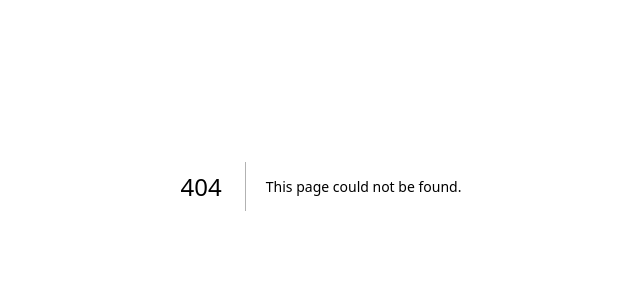
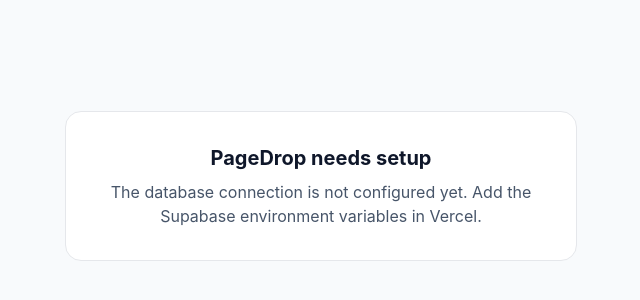
Before and after one commit to BiswayanChakravorty/-PageDrop-, a Next.js app: page /p/1 in a window 1280 px wide. Before the commit this address had no page. Shown: the part 214-514 px from the top of the page, without its empty margins (319-959 px from the left). Built offline with nearby package versions, Linux system fonts and the light colour scheme; no server answers.

Commit message:
feat: render published files from isolated PageDrop pages

```diff
--- /dev/null
+++ b/app/p/[slug]/page.tsx
@@ -0,0 +1,49 @@
+import { createClient } from "@supabase/supabase-js";
+import { notFound } from "next/navigation";
+
+export const dynamic = "force-dynamic";
+
+type Props = { params: Promise<{ slug: string }> };
+
+function getSupabase() {
+  const url = process.env.SUPABASE_URL || process.env.NEXT_PUBLIC_SUPABASE_URL;
+  const key = process.env.SUPABASE_SERVICE_ROLE_KEY;
+  if (!url || !key) return null;
+  return createClient(url, key, { auth: { persistSession: false, autoRefreshToken: false } });
+}
+
+export default async function PublishedFilePage({ params }: Props) {
+  const { slug } = await params;
+  if (!/^[a-z0-9]+(?:-[a-z0-9]+)*$/.test(slug) || slug.length > 60) notFound();
+  const supabase = getSupabase();
+  if (!supabase) {
+    return <main className="grid min-h-screen place-items-center bg-slate-50 p-6"><div className="max-w-lg rounded-2xl border bg-white p-8 text-center"><h1 className="text-xl font-bold">PageDrop needs setup</h1><p className="mt-2 text-slate-600">The database connection is not configured yet. Add the Supabase environment variables in Vercel.</p></div></main>;
+  }
+
+  const { data: project, error } = await supabase.from("projects")
+    .select("slug,file_name,file_url,published_url,content_type,status")
+    .eq("slug", slug).maybeSingle();
+  if (error || !project) notFound();
+
+  if (project.status !== "published" || !project.file_url) {
+    return <main className="grid min-h-screen place-items-center bg-slate-50 p-6"><div className="max-w-lg rounded-2xl border bg-white p-8 text-center"><p className="text-sm font-semibold text-indigo-600">PAGEDROP</p><h1 className="mt-2 text-xl font-bold">This file is still being published</h1><p className="mt-2 text-slate-600">Refresh this page in a few seconds.</p></div></main>;
+  }
+
+  const contentType = String(project.content_type || "");
+  if (contentType === "text/html" || /\.html?$/i.test(project.file_name)) {
+    const response = await fetch(project.file_url, { cache: "no-store" });
+    if (!response.ok) {
+      return <main className="p-8 text-center"><h1 className="text-xl font-bold">Could not load this page</h1><p className="mt-2 text-slate-600">The stored file could not be retrieved.</p></main>;
+    }
+    let html = await response.text();
+    const baseTag = `<base href="${project.file_url.replace(/&/g, "&amp;").replace(/"/g, "&quot;")}">`;
+    html = /<head[^>]*>/i.test(html) ? html.replace(/<head[^>]*>/i, (head) => head + baseTag) : `<!doctype html><html><head>${baseTag}</head><body>${html}</body></html>`;
+    return <main className="min-h-screen bg-white"><iframe title={project.file_name} srcDoc={html} sandbox="allow-scripts allow-forms allow-popups" referrerPolicy="no-referrer" className="h-screen w-full border-0" /></main>;
+  }
+
+  if (contentType === "application/pdf" || contentType.startsWith("image/")) {
+    return <main className="min-h-screen bg-slate-100"><header className="flex items-center justify-between gap-4 border-b bg-white px-5 py-3"><a href="/" className="font-bold tracking-tight text-indigo-700">PageDrop</a><a href={project.file_url} target="_blank" rel="noreferrer" className="rounded-lg bg-indigo-600 px-4 py-2 text-sm font-semibold text-white">Open original</a></header>{contentType === "application/pdf" ? <iframe title={project.file_name} src={project.file_url} className="h-[calc(100vh-57px)] w-full border-0" /> : <div className="grid min-h-[calc(100vh-57px)] place-items-center p-6"><img src={project.file_url} alt={project.file_name} className="max-h-[85vh] max-w-full object-contain" /></div>}</main>;
+  }
+
+  return <main className="grid min-h-screen place-items-center bg-slate-50 p-6"><div className="w-full max-w-lg rounded-2xl border bg-white p-8 text-center"><p className="text-sm font-semibold text-indigo-600">PAGEDROP</p><h1 className="mt-2 break-words text-2xl font-bold">{project.file_name}</h1><p className="mt-2 text-slate-600">Your file is ready to download.</p><a href={project.file_url} className="mt-6 inline-flex rounded-xl bg-indigo-600 px-5 py-3 font-semibold text-white">Download file</a><p className="mt-6 text-xs text-slate-400">Hosted with PageDrop</p></div></main>;
+}
```
